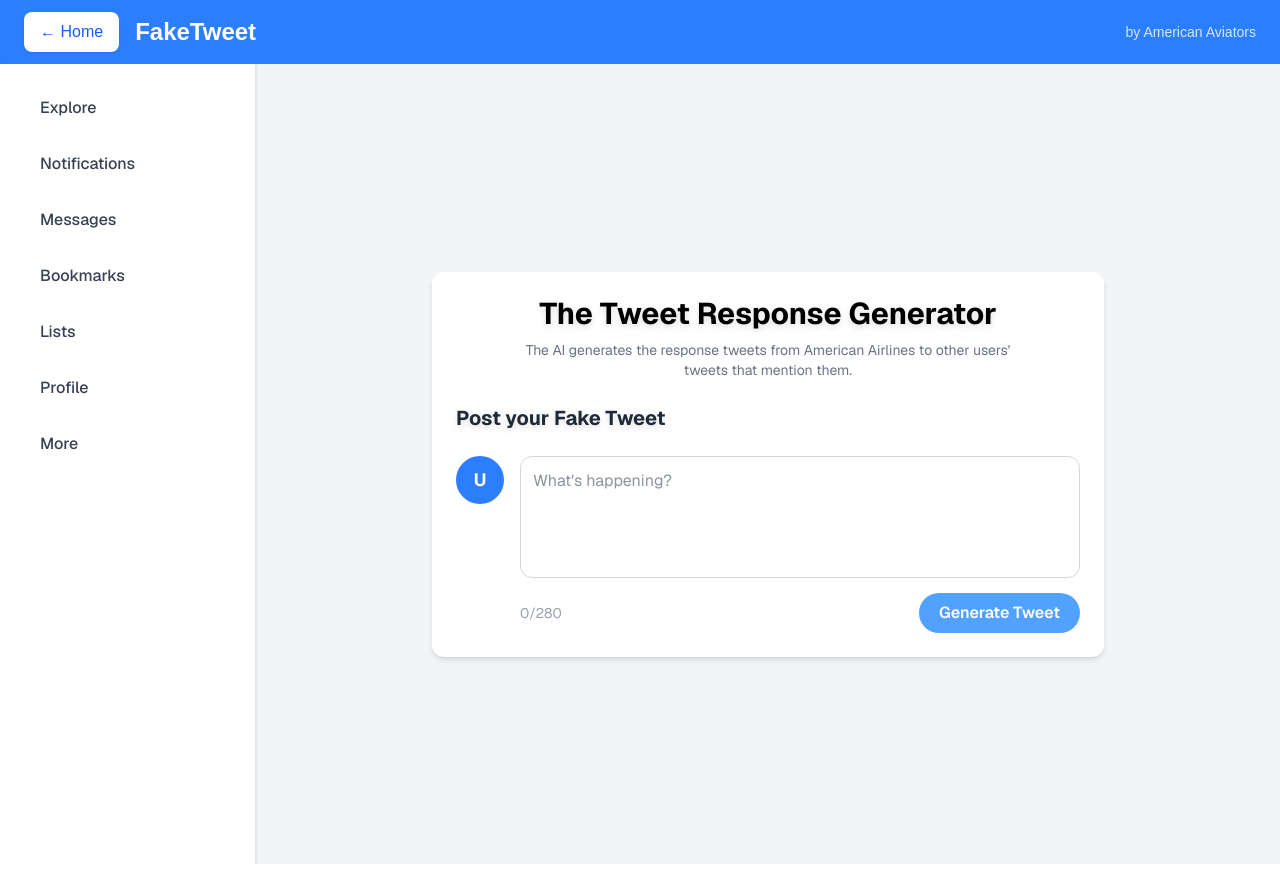
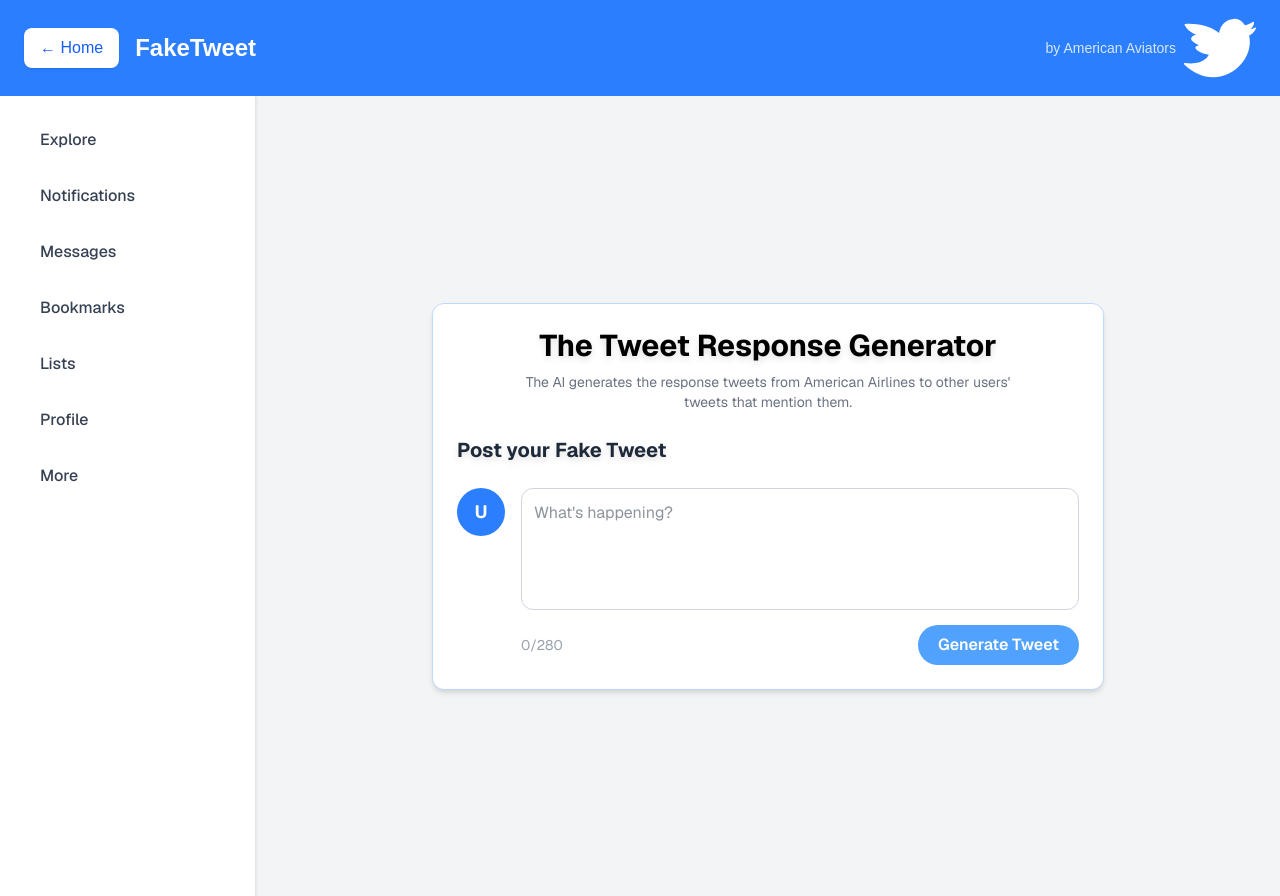
Before and after one commit to SpelGekko/dbl-website-nextjs, a Next.js app: page /xitter in a window 1280 px wide. Before the commit the page ends 864 px from the top, so only its background shows below. Built offline with nearby package versions, Linux system fonts and the light colour scheme.

Commit message:
Adding image to the tweetfake page

```diff
--- a/app/xitter/page.tsx
+++ b/app/xitter/page.tsx
@@ -42,7 +42,15 @@
         </Link>
         <h1 className="text-2xl font-bold">FakeTweet</h1>
       </div>
+      <div className="flex items-center gap-2">
       <span className="text-sm opacity-80">by American Aviators</span>
+      <img
+        src="/tweetbird3.svg"
+        alt="Twitter Bird"
+        className="w-18 h-18"
+        />
+      </div>
+
     </header>
 
     {/* Main Layout with Sidebar */}
@@ -68,9 +76,11 @@
         ))}
       </aside>
 
-      {/* Main Content */}
+      {/* Main Content with Twitter Bird icon */}
       <section className="flex-1 flex justify-center items-center p-6">
-        <div className="bg-white w-full max-w-2xl rounded-xl shadow-md p-6 space-y-6">
+        <div className="relative w-full max-w-2xl">
+
+          <div className="bg-white rounded-xl shadow-md p-6 space-y-6 border border-blue-200">
 
             {/* Page Title & Description */}
             <div className="text-center space-y-2">
@@ -131,11 +141,13 @@
               </div>
             )}
           </div>
+        </div>
       </section>
     </main>
   </>
   );
 
+
 };
 
 export default FakeTweetPage;
```
Also changed, not shown: public/tweetbird3.svg (added). Lines whose indentation alone changed are shown as unchanged.
